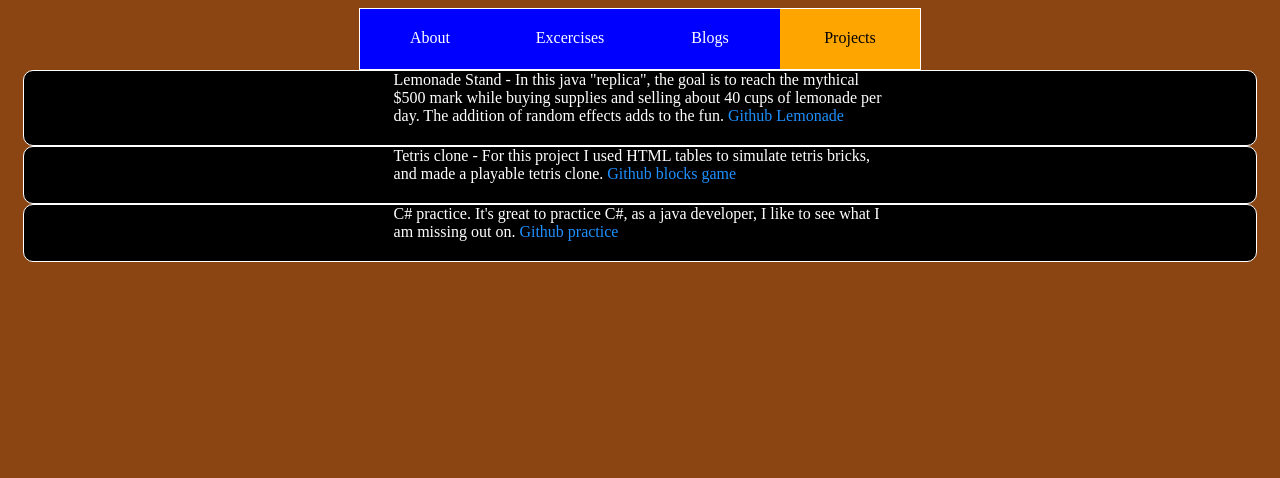
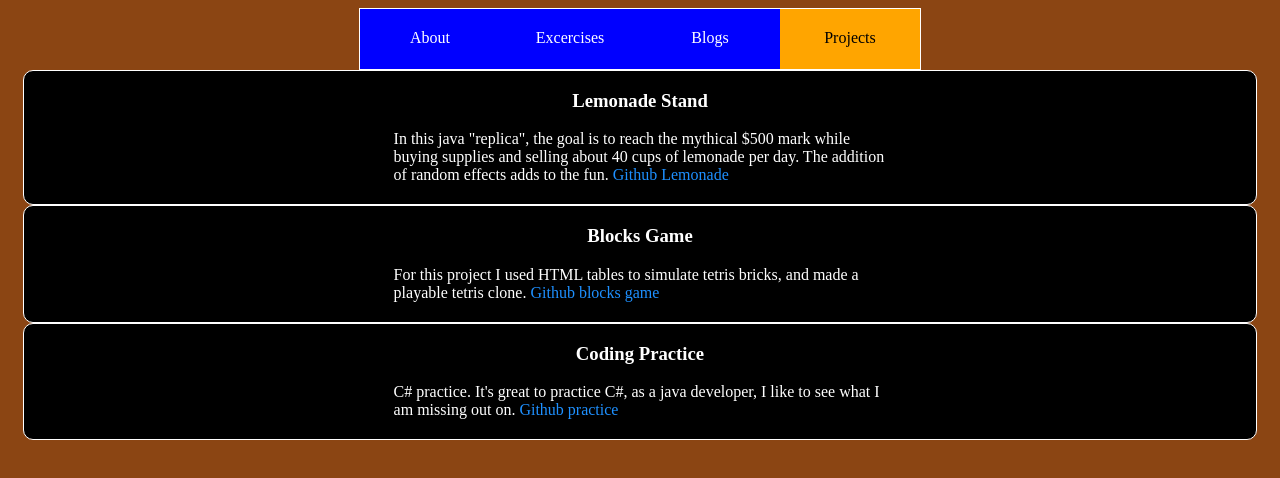
Before and after one commit to philumni/philumni.github.io, a plain HTML site: page projects.html in a window 1280 px wide. Drawn offline with Linux system fonts and the light colour scheme.

Commit message:
Updating various sections for completeness.

```diff
--- a/projects.html
+++ b/projects.html
@@ -21,22 +21,25 @@
 
 </header>
 
-<div class="centerRow">
-
-  <div style="width:40%">Lemonade Stand - In this java "replica", the goal is to reach
+<div class="centerCol">
+    <h3>Lemonade Stand</h3>
+  <div style="width:40%">In this java "replica", the goal is to reach
   the mythical $500 mark while buying supplies and selling about 40 cups of lemonade per day. The addition
   of random effects adds to the fun. <a href="https://github.com/philumni/lemonade" target="_blank" rel="noopener noreferrer">Github Lemonade</a>
 </div>
   </div>
 
-<div class="centerRow">
+<div class="centerCol">
+    <h3>Blocks Game</h3>
 <div style="width:40%">
-Tetris clone - For this project I used HTML tables to simulate tetris bricks, and made a playable tetris clone.
+
+    For this project I used HTML tables to simulate tetris bricks, and made a playable tetris clone.
     <a href="https://github.com/philwwork/blocksgame" target="_blank" rel="noopener noreferrer">Github blocks game</a></div></div>
 
-<div class="centerRow">
+<div class="centerCol">
+    <h3>Coding Practice</h3>
     <div style="width:40%">C# practice. It's great to practice C#, as a java developer, I like to see what I am missing out on.
-    <a href="https://github.com/philumni/practice" target="_blank" rel="noopener noreferrer">Github practice</a></div>
+        <a href="https://github.com/philumni/practice" target="_blank" rel="noopener noreferrer">Github practice</a></div>
 </div>
 
 </body>
```
Also changed, not shown: blogs.html (+9 -5 lines).
